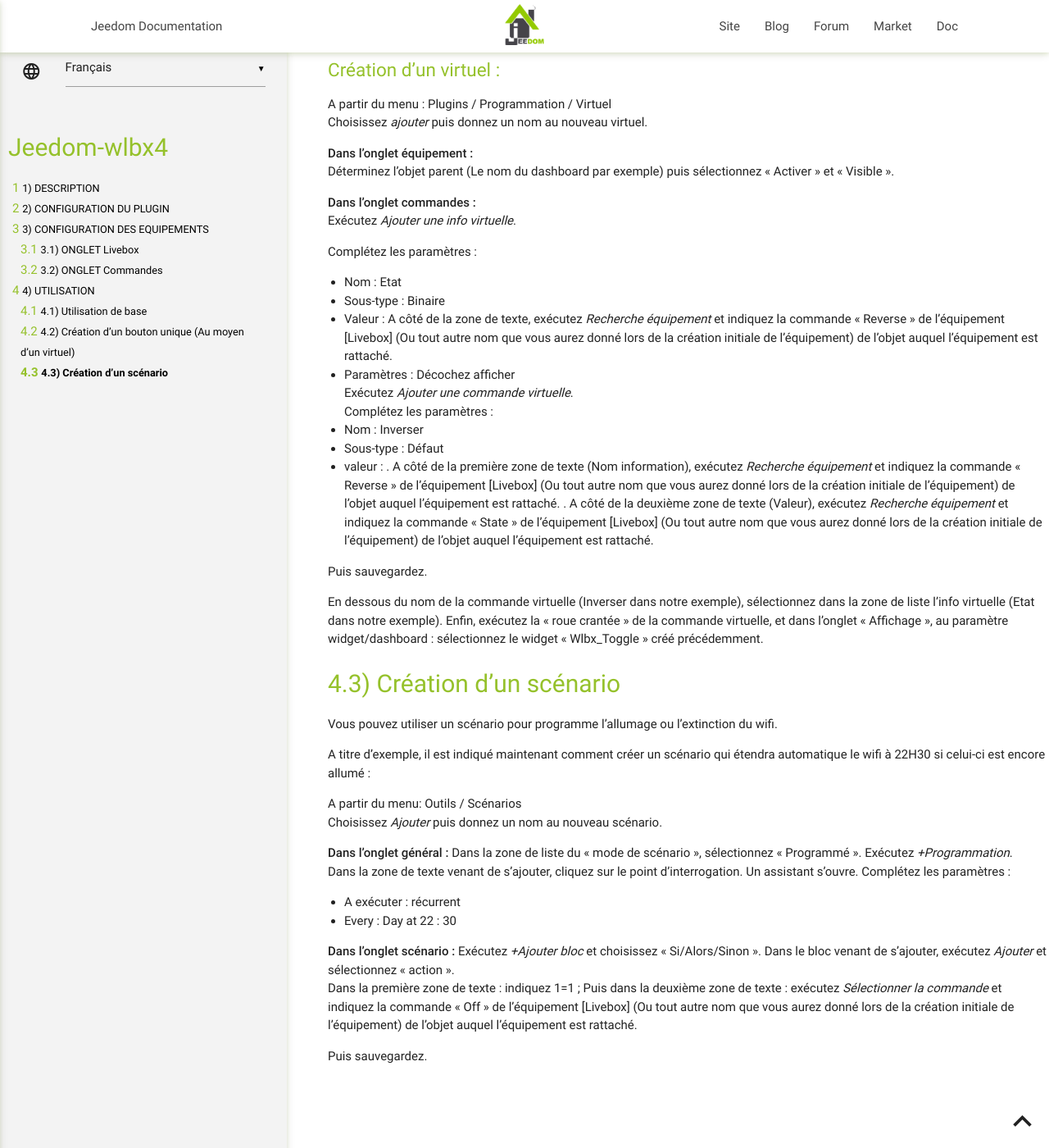
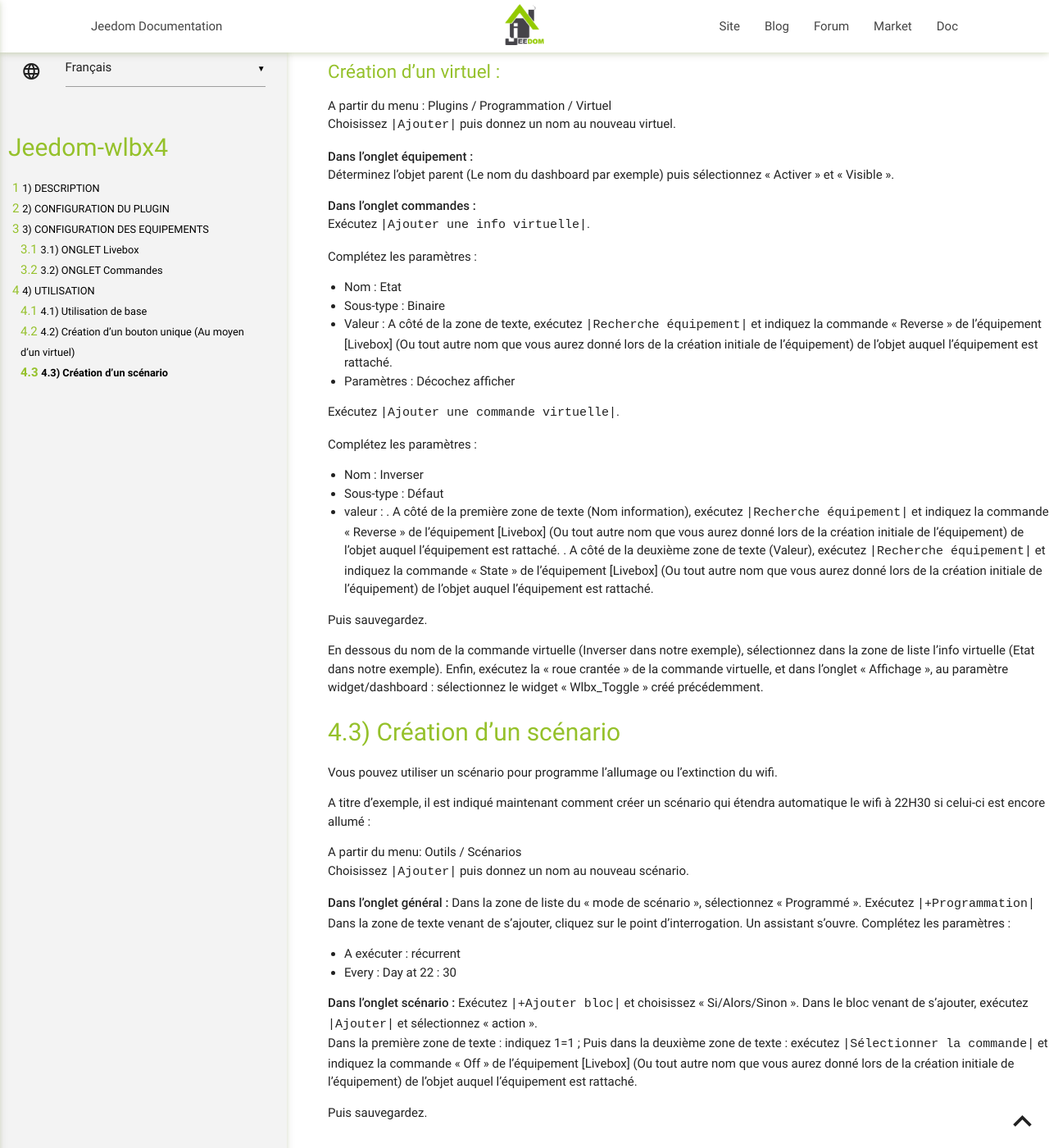
Before and after one commit to pebteam/jeedom-wlbx4, a Jekyll site: the page built from docs/fr_FR/index.md, in a window 1280 px wide and 1400 px high, scrolled down 2402 px. Shown: the whole window at 82% size. Built offline with Jekyll 4.4.1, drawn with Linux system fonts in a browser that asks for light colours; our own code applies the rules of GitHub Pages for plain Markdown files; part of the change alters nothing that is shown; some of the changed text lies outside the part shown.

```diff
--- a/docs/fr_FR/index.md
+++ b/docs/fr_FR/index.md
@@ -61,7 +61,7 @@ Pour y parvenir, il convient d’abord de **créer un widget** puis de **créer
 ### Création d’un widget :
 A partir du menu :
 Plugins / Programmation / Widget
-Choisissez ![](/BLs.png)*Ajouter un widget*![](/BRs.png).
+Choisissez `|Ajouter un widget|`.
 
 Complétez les paramètres :
 - **Nom du widget** : Wlbx_Toggle
@@ -99,26 +99,28 @@ Puis sauvegardez.
 ### Création d’un virtuel :
 A partir du menu :
 Plugins / Programmation / Virtuel
-Choisissez ![](/BLs.png)*ajouter*![](/BRs.png) puis donnez un nom au nouveau virtuel.
+Choisissez `|Ajouter|` puis donnez un nom au nouveau virtuel.
 
 **Dans l’onglet équipement :**
 Déterminez l’objet parent (Le nom du dashboard par exemple) puis sélectionnez « Activer » et « Visible ».
 
 **Dans l’onglet commandes :**
-Exécutez ![](/BLs.png)*Ajouter une info virtuelle*![](/BRs.png).
+Exécutez `|Ajouter une info virtuelle|`.
 
 Complétez les paramètres :
 - Nom : Etat
 - Sous-type : Binaire
-- Valeur : A côté de la zone de texte, exécutez ![](/BLs.png)*Recherche équipement*![](/BRs.png) et indiquez la commande « Reverse » de l’équipement [Livebox] (Ou tout autre nom que vous aurez donné lors de la création initiale de l’équipement) de l’objet auquel l’équipement est rattaché.
+- Valeur : A côté de la zone de texte, exécutez `|Recherche équipement|` et indiquez la commande « Reverse » de l’équipement [Livebox] (Ou tout autre nom que vous aurez donné lors de la création initiale de l’équipement) de l’objet auquel l’équipement est rattaché.
 - Paramètres : Décochez afficher
-Exécutez ![](/BLs.png)*Ajouter une commande virtuelle*![](/BRs.png).
+
+Exécutez `|Ajouter une commande virtuelle|`.
+
 Complétez les paramètres :
 - Nom : Inverser
 - Sous-type : Défaut
 - valeur :
-. A côté de la première zone de texte (Nom information), exécutez ![](/BLs.png)*Recherche équipement*![](/BRs.png) et indiquez la commande « Reverse » de l’équipement [Livebox] (Ou tout autre nom que vous aurez donné lors de la création initiale de l’équipement) de l’objet auquel l’équipement est rattaché.
-. A côté de la deuxième zone de texte (Valeur), exécutez ![](/BLs.png)*Recherche équipement*![](/BRs.png) et indiquez la commande « State » de l’équipement [Livebox] (Ou tout autre nom que vous aurez donné lors de la création initiale de l’équipement) de l’objet auquel l’équipement est rattaché.
+. A côté de la première zone de texte (Nom information), exécutez `|Recherche équipement|` et indiquez la commande « Reverse » de l’équipement [Livebox] (Ou tout autre nom que vous aurez donné lors de la création initiale de l’équipement) de l’objet auquel l’équipement est rattaché.
+. A côté de la deuxième zone de texte (Valeur), exécutez `|Recherche équipement|` et indiquez la commande « State » de l’équipement [Livebox] (Ou tout autre nom que vous aurez donné lors de la création initiale de l’équipement) de l’objet auquel l’équipement est rattaché.
 
 Puis sauvegardez.
 
@@ -133,19 +135,19 @@ A titre d’exemple, il est indiqué maintenant comment créer un scénario qui
 
 A partir du menu:
 Outils / Scénarios
-Choisissez ![](/BLs.png)*Ajouter*![](/BRs.png) puis donnez un nom au nouveau scénario.
+Choisissez `|Ajouter|` puis donnez un nom au nouveau scénario.
 
 **Dans l’onglet général :**
 Dans la zone de liste du « mode de scénario », sélectionnez « Programmé ».
-Exécutez ![](/BLs.png)*+Programmation*![](/BRs.png).
+Exécutez `|+Programmation|`
 Dans la zone de texte venant de s’ajouter, cliquez sur le point d’interrogation. Un assistant s’ouvre.
 Complétez les paramètres :
 - A exécuter : récurrent
 - Every : Day at 22 : 30
 
 **Dans l’onglet scénario :**
-Exécutez ![](/BLs.png)*+Ajouter bloc*![](/BRs.png) et choisissez « Si/Alors/Sinon ».
-Dans le bloc venant de s’ajouter, exécutez ![](/BLs.png)*Ajouter*![](/BRs.png) et sélectionnez « action ».
-Dans la première zone de texte : indiquez 1=1 ; Puis dans la deuxième zone de texte : exécutez ![](/BLs.png)*Sélectionner la commande*![](/BRs.png) et indiquez la commande « Off » de l’équipement [Livebox] (Ou tout autre nom que vous aurez donné lors de la création initiale de l’équipement) de l’objet auquel l’équipement est rattaché.
+Exécutez `|+Ajouter bloc|` et choisissez « Si/Alors/Sinon ».
+Dans le bloc venant de s’ajouter, exécutez `|Ajouter|` et sélectionnez « action ».
+Dans la première zone de texte : indiquez 1=1 ; Puis dans la deuxième zone de texte : exécutez `|Sélectionner la commande|` et indiquez la commande « Off » de l’équipement [Livebox] (Ou tout autre nom que vous aurez donné lors de la création initiale de l’équipement) de l’objet auquel l’équipement est rattaché.
 
 Puis sauvegardez.
```
